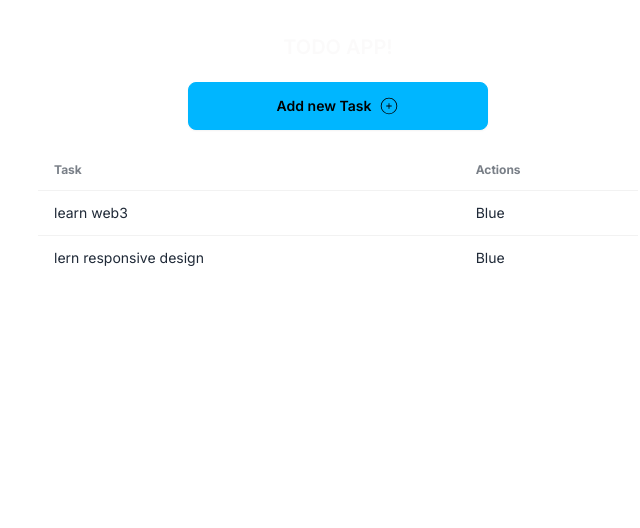
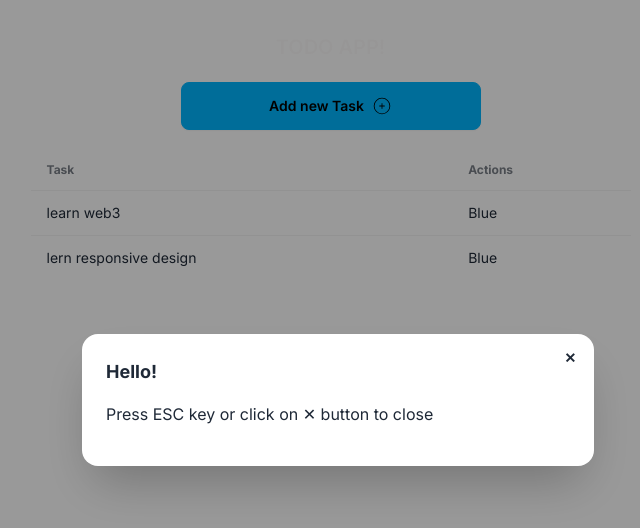
Before and after one commit to Tausif4171/nextjs-todo-app, a Next.js app: page / in a window 1280 px wide. Both pictures are taken after a click on the button "Add new Task". Shown: the top 528 px of the page, without its empty margins (302-942 px from the left). Built offline with nearby package versions, Linux system fonts and the light colour scheme; data requests are answered from the project's data file.

Commit message:
Modal for adding new task 🌀

```diff
--- a/app/components/AddTask.tsx
+++ b/app/components/AddTask.tsx
@@ -1,11 +1,17 @@
-import React from 'react'
+"use client"
+
+import React, { useState } from 'react'
 import { CiCirclePlus } from "react-icons/ci";
+import Modal from './Modal';
 
 
 function AddTask() {
+    const [showModal, setShowModal] = useState<boolean>(false);
     return (
         <div className='my-[20px]'>
-            <button className="btn btn-info w-[300px]">Add new Task <CiCirclePlus size={20} /></button>
+            <button onClick={() => setShowModal(true)} className="btn btn-info w-[300px]">Add new Task <CiCirclePlus size={20} /></button>
+
+            <Modal showModal={showModal} setShowModal={setShowModal} />
         </div>
     )
 }
--- /dev/null
+++ b/app/components/Modal.tsx
@@ -0,0 +1,21 @@
+import { ModalProps } from '@/types/modal'
+import React from 'react'
+
+function Modal({ showModal, setShowModal }: ModalProps) {
+    return (
+        <div>
+            <dialog id="my_modal_3" className={`modal ${showModal && 'modal-open'}`}>
+                <div className="modal-box">
+                    <form method="dialog">
+                        {/* if there is a button in form, it will close the modal */}
+                        <button className="btn btn-sm btn-circle btn-ghost absolute right-2 top-2" onClick={() => setShowModal(false)}>✕</button>
+                    </form>
+                    <h3 className="font-bold text-lg">Hello!</h3>
+                    <p className="py-4">Press ESC key or click on ✕ button to close</p>
+                </div>
+            </dialog>
+        </div>
+    )
+}
+
+export default Modal
--- /dev/null
+++ b/types/modal.ts
@@ -0,0 +1,6 @@
+import { Dispatch, SetStateAction } from "react";
+
+export type ModalProps = {
+    showModal: boolean,
+    setShowModal: Dispatch<SetStateAction<boolean>>,
+}
```
